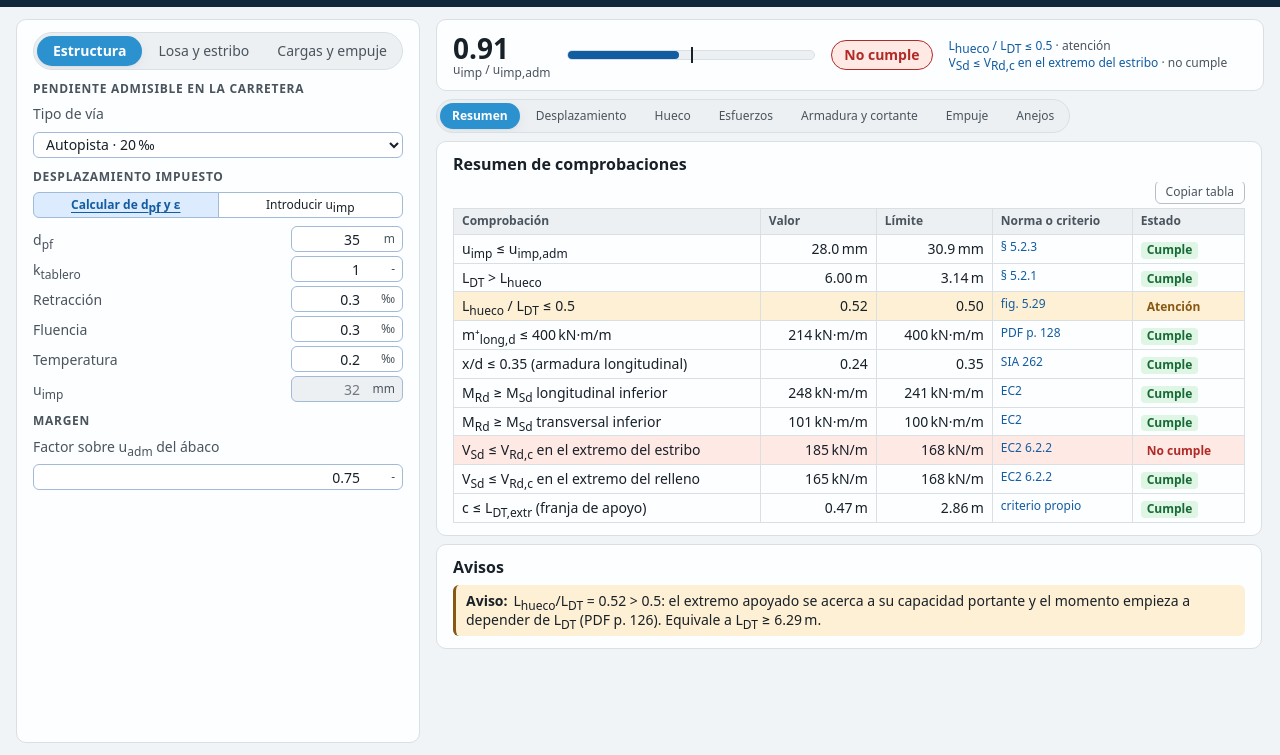
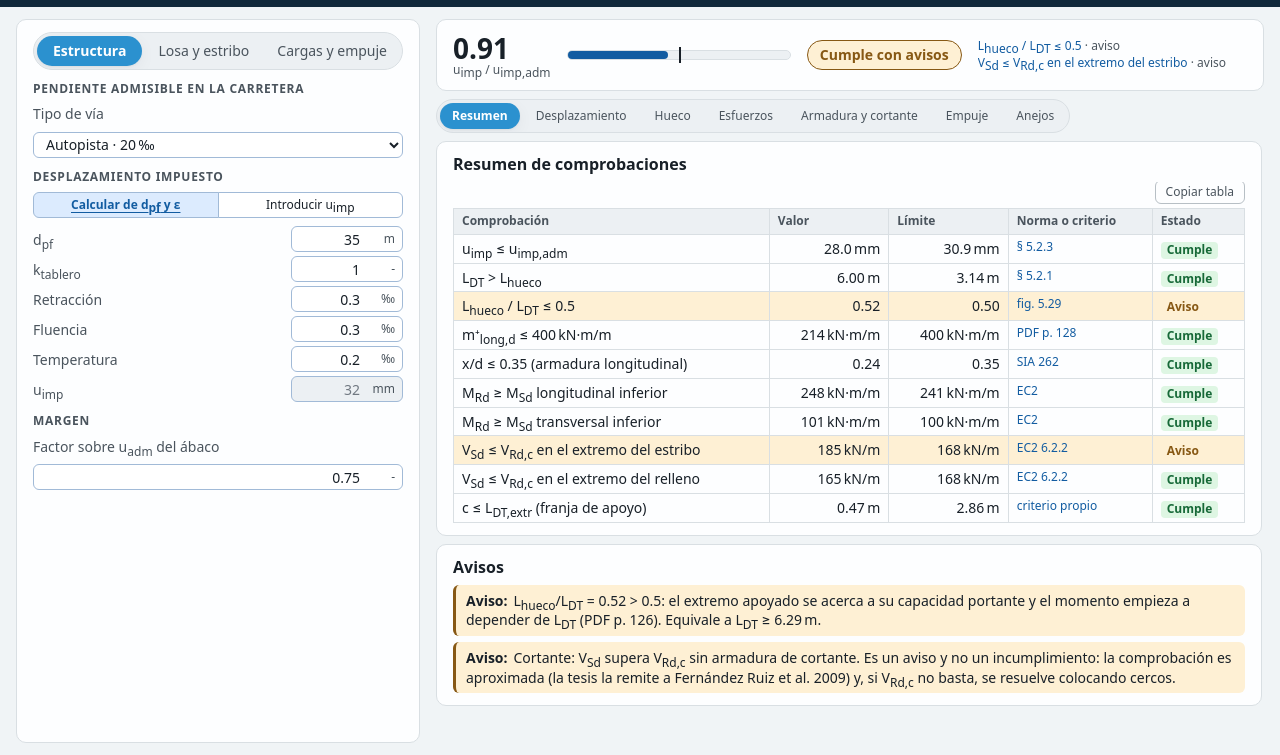
Before and after one commit to bombaikos/Integral_bridges, a plain HTML site: page herramientas/losa_transicion_dreier_v2.html in a window 1280 px wide. Shown: the part 45-800 px from the top of the page. Drawn offline with Linux system fonts and the light colour scheme.

Commit message:
Losa v2: cortante y franja de apoyo pasan de «No cumple» rojo a aviso pardo; sello «Cumple con avisos (#13)
Claude-Session: https://claude.ai/code/session_01TSdAERouASbJh9LCMozthR

Co-authored-by: Claude <noreply@anthropic.com>

```diff
--- a/herramientas/losa_transicion_dreier_v2.html
+++ b/herramientas/losa_transicion_dreier_v2.html
@@ -865,12 +865,14 @@ function comprobaciones(R){
   const nom = {long:"M<sub>Rd</sub> ≥ M<sub>Sd</sub> longitudinal inferior",trans:"M<sub>Rd</sub> ≥ M<sub>Sd</sub> transversal inferior"};
   for (const b of R.barras) if (nom[b.key]) add("m"+b.key,"arm","tA",nom[b.key],
       b.fail||b.nocabe?"—":U(b.Mrd,'esf','kN·m/m'), b.fail||b.nocabe?"—":U(b.Msd,'esf','kN·m/m'),"EC2",b.fail||b.nocabe?"no":b.ok?"ok":"no");
-  add("vA","arm","tC","V<sub>Sd</sub> ≤ V<sub>Rd,c</sub> en el extremo del estribo",U(VsdA,'esf','kN/m'),U(VRd,'esf','kN/m'),"EC2 6.2.2",VsdA<=VRd?"ok":"no");
-  add("vB","arm","tC","V<sub>Sd</sub> ≤ V<sub>Rd,c</sub> en el extremo del relleno",U(VsdB,'esf','kN/m'),U(VRd,'esf','kN/m'),"EC2 6.2.2",VsdB<=VRd?"ok":"no");
-  if (qadm>0 && Lext>0) add("fr","arm","tC","c ≤ L<sub>DT,extr</sub> (franja de apoyo)",U(cStrip,'m','m'),U(Lext,'m','m'),"criterio propio",cStrip<=Lext?"ok":"no");
+  add("vA","arm","tC","V<sub>Sd</sub> ≤ V<sub>Rd,c</sub> en el extremo del estribo",U(VsdA,'esf','kN/m'),U(VRd,'esf','kN/m'),"EC2 6.2.2",VsdA<=VRd?"ok":"atencion");
+  add("vB","arm","tC","V<sub>Sd</sub> ≤ V<sub>Rd,c</sub> en el extremo del relleno",U(VsdB,'esf','kN/m'),U(VRd,'esf','kN/m'),"EC2 6.2.2",VsdB<=VRd?"ok":"atencion");
+  if (qadm>0 && Lext>0) add("fr","arm","tC","c ≤ L<sub>DT,extr</sub> (franja de apoyo)",U(cStrip,'m','m'),U(Lext,'m','m'),"criterio propio",cStrip<=Lext?"ok":"atencion");
   return c;
 }
-const ESTADO = {ok:"Cumple",no:"No cumple",atencion:"Atención"};
+const ESTADO = {ok:"Cumple",no:"No cumple",atencion:"Aviso"};
+// Sello global: los avisos (comprobaciones aproximadas o no obligatorias) no lo ponen en rojo. Con u_imp fuera del ábaco no se puede decir «cumple».
+const SELLO = (peor, uimpAviso) => peor==="atencion" ? (uimpAviso ? "Con avisos" : "Cumple con avisos") : ESTADO[peor];
 
 function pintar(R){
   const {set,umode,abut,conn,L,al,e0,h,hmec,phik,gphi,gs,Q1k,aQ,gQ,fck,gc,fsk,gsS,marg,esh,ecr,eT,eps,k,dpf,uimp,a,eextr,uEnv,uAdm,eReq,Lreq,uReq,free,okU,
@@ -923,11 +925,11 @@ function pintar(R){
   { const h=barras.find(b=>b.key==="hinge"); if(h) barras.push({...h,key:"incl"}); }
   put("tA", hdr(["Armadura","A<sub>s</sub> [mm²/m]","Ø [mm]","s [mm]","M<sub>Sd</sub> [kN·m/m]","M<sub>Rd</sub> [kN·m/m]"]) + barras.map(fila).join(""));
 
-  const cer = V => V<=VRd ? `${U(V,'esf','kN/m')} <span class="tag ok">cumple</span>` : `<span class="tag bad">comprobar necesidad de cercos con V<sub>Sd</sub> = ${U(V,'esf','kN/m')}</span>`;
+  const cer = V => V<=VRd ? `${U(V,'esf','kN/m')} <span class="tag ok">cumple</span>` : `<span class="tag warn">aviso: comprobar necesidad de cercos con V<sub>Sd</sub> = ${U(V,'esf','kN/m')}</span>`;
   put("tC", hdr(["Magnitud","Valor"]) +
    row2(`V<sub>Rd,c</sub> sin armadura de cortante (EC2 6.2.2)`, U(VRd,'esf','kN/m')) +
    row2(`Ancho de reparto del cortante = 2.40 + 4 · d`, U(W_SHEAR,'m','m')) +
-   row2(`Franja de apoyo c = R / q<sub>adm</sub>`, qadm>0 ? `${U(cStrip,'m','m')} ${Lext>0 ? (cStrip<=Lext?'<span class="tag ok">cabe en L<sub>DT,extr</sub></span>':'<span class="tag bad">supera L<sub>DT,extr</sub></span>') : ""}` : "—") +
+   row2(`Franja de apoyo c = R / q<sub>adm</sub>`, qadm>0 ? `${U(cStrip,'m','m')} ${Lext>0 ? (cStrip<=Lext?'<span class="tag ok">cabe en L<sub>DT,extr</sub></span>':'<span class="tag warn">aviso: supera L<sub>DT,extr</sub></span>') : ""}` : "—") +
    row2(`Luz de cálculo L<sub>s</sub> = ${conn==="hinge"?"L<sub>hueco</sub> − L<sub>diag</sub>":"L<sub>hueco</sub>"} + c / 2`, U(Ls,'m','m')) +
    row2(`V<sub>Sd</sub> en el extremo del estribo`, cer(VsdA)) +
    row2(`V<sub>Sd</sub> en el extremo del relleno`, cer(VsdB)));
@@ -957,7 +959,11 @@ function pintar(R){
   R.checks = cs; R.global = peor;
   put("tRes", hdr(["Comprobación","Valor","Límite","Norma o criterio","Estado"]) + cs.map(c =>
     `<tr class="enlace ${c.est==="no"?"no-fila":c.est==="atencion"?"atencion-fila":""}" data-tab="${c.tab}" data-dest="${c.dest}" tabindex="0" title="Ir a la comprobación"><td>${c.nombre}</td><td class="n">${c.val}</td><td class="n">${c.lim}</td><td class="ref">${c.ref}</td><td><span class="tag ${c.est==="ok"?"ok":c.est==="no"?"bad":"warn"}">${ESTADO[c.est]}</span></td></tr>`).join(""));
-  put("msgs", msgs.length ? msgs.map(([c,t])=>`<li class="${c}">${t}</li>`).join("") : `<li class="info">Sin avisos.</li>`);
+  // Avisos de las comprobaciones aproximadas: explican por qué no son un «no cumple» (solo texto; no cambian el cálculo)
+  const avisos = [...msgs];
+  if (cs.some(c=>(c.id==="vA"||c.id==="vB") && c.est==="atencion")) avisos.push(["warn",`Cortante: V<sub>Sd</sub> supera V<sub>Rd,c</sub> sin armadura de cortante. Es un aviso y no un incumplimiento: la comprobación es aproximada (la tesis la remite a Fernández Ruiz et al. 2009) y, si V<sub>Rd,c</sub> no basta, se resuelve colocando cercos.`]);
+  if (cs.some(c=>c.id==="fr" && c.est==="atencion")) avisos.push(["warn",`Franja de apoyo: c = R / q<sub>adm</sub> supera la longitud apoyada L<sub>DT,extr</sub>. Es un aviso y no un incumplimiento: la tesis no fija una longitud apoyada mínima y esta comprobación es aproximada (criterio propio de la herramienta).`]);
+  put("msgs", avisos.length ? avisos.map(([c,t])=>`<li class="${c}">${t}</li>`).join("") : `<li class="info">Sin avisos.</li>`);
   D("idLine").innerHTML = `${idLinea(D("proj").value || "—")} · ${idLinea(D("elem").value || "—")}`;
   document.title = "Losa de transición · " + (D("elem").value || "");
 
@@ -965,7 +971,7 @@ function pintar(R){
   const rat = uAdm ? uimp/uAdm : NaN;
   D("vCifra").innerHTML = (isFinite(rat) ? F(rat,'razon') : "—") + `<small>u<sub>imp</sub> / u<sub>imp,adm</sub></small>`;
   D("vBarra").firstElementChild.style.width = Math.min(100, isFinite(rat) ? rat*50 : 0) + "%";
-  D("vSello").className = "sello " + peor; D("vSello").textContent = ESTADO[peor];
+  D("vSello").className = "sello " + peor; D("vSello").textContent = SELLO(peor, cs.some(c=>c.id==="uimp" && c.est==="atencion"));
   const mal = cs.filter(c=>c.est!=="ok");
   D("vFallan").innerHTML = mal.slice(0,3).map(c=>`<li><a data-tab="${c.tab}" data-dest="${c.dest}">${c.nombre}</a> · ${ESTADO[c.est].toLowerCase()}</li>`).join("") + (mal.length>3 ? `<li><a data-tab="resumen">y ${mal.length-3} más · ver resumen</a></li>` : "") || `<li>Todas las comprobaciones cumplen.</li>`;
 
@@ -1290,7 +1296,7 @@ const AYUDA = `<p>Predimensionamiento de la losa de transición de un puente int
 <h3>Cómo se usa</h3><ul><li>Los datos están a la izquierda, en dos pestañas. Cada cambio recalcula solo; no hay botón «Calcular».</li>
 <li>Un dato no válido se marca en rojo y los resultados quedan atenuados con el último cálculo válido. Se aceptan operaciones (<code>2*150</code>) y el punto o la coma decimal.</li>
 <li>↑ y ↓ cambian el valor con el paso de la magnitud (Mayús ×10). Intro pasa al campo siguiente.</li></ul>
-<h3>Resultados</h3><ul><li>La tarjeta de arriba muestra el aprovechamiento de u<sub>imp</sub> frente a u<sub>imp,adm</sub> y el estado de <b>todas</b> las comprobaciones. Bajo el sello, las tres primeras que no cumplen.</li>
+<h3>Resultados</h3><ul><li>La tarjeta de arriba muestra el aprovechamiento de u<sub>imp</sub> frente a u<sub>imp,adm</sub> y el estado de <b>todas</b> las comprobaciones. Bajo el sello, las tres primeras que no cumplen o tienen aviso. Un aviso (en pardo) no pone el sello en rojo: el sello pasa a «Cumple con avisos». Son avisos el cortante y la franja de apoyo, que son comprobaciones aproximadas o no obligatorias.</li>
 <li><b>Resumen</b> reúne las comprobaciones; pulsar una fila lleva a su apartado. Las demás pestañas siguen el orden de la memoria.</li>
 <li>Pulse una fila de una tabla (▸) para ver su fórmula, los valores sustituidos y la fuente.</li>
 <li>En las gráficas, rueda para acercar, rectángulo para ampliar y doble clic para volver.</li></ul>
```
Also changed, not shown: herramientas/pruebas/arnes.config.js (+7 -2 lines), herramientas/pruebas/v2/avisos_pardo/cortante_dark.png (added), herramientas/pruebas/v2/avisos_pardo/cortante_light.png (added), herramientas/pruebas/v2/avisos_pardo/resumen_dark.png (added), herramientas/pruebas/v2/avisos_pardo/resumen_light.png (added), herramientas/pruebas/v2/comparar_avisos_pardo_1000.txt (added), 1 other file.
